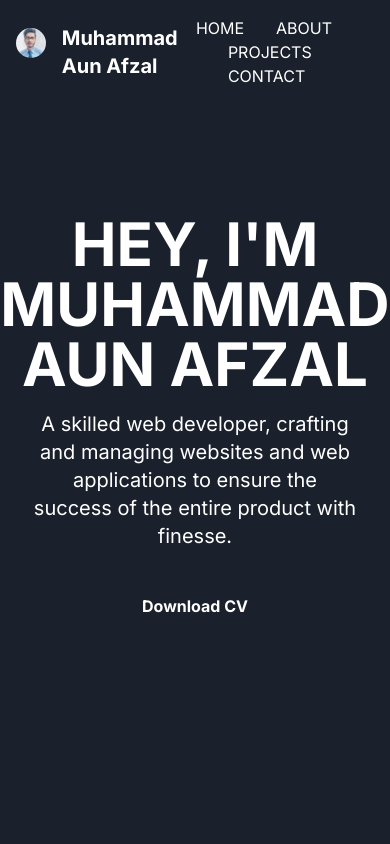
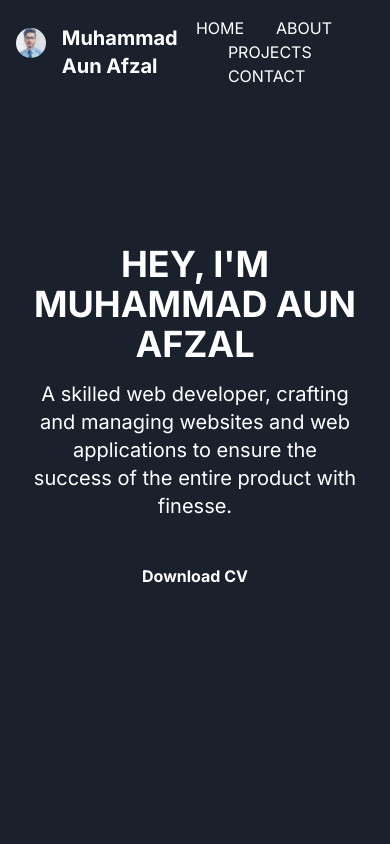
Before and after one commit to AunAfzal/Portfolio, a Next.js app: page / in a window 390 px wide. Shown: the top 844 px of the page. Built offline with nearby package versions, Linux system fonts and the light colour scheme.

Commit message:
hero fixed

```diff
--- a/app/components/hero/page.js
+++ b/app/components/hero/page.js
@@ -1,7 +1,9 @@
 export default function Hero() {
     return (
       <section id="hero" className="h-screen flex flex-col justify-center items-center bg-primary text-white text-center p-8">
-        <h1 className="text-6xl font-bold font-poppins mb-4 animate-fadeIn">HEY, I'M <span className="text-accent">MUHAMMAD AUN AFZAL</span></h1>
+        <h1 className="text-4xl sm:text-5xl md:text-6xl font-bold font-poppins mb-4 animate-fadeIn">
+          HEY, I'M <span className="text-accent">MUHAMMAD AUN AFZAL</span>
+        </h1>
         <p className="text-xl mb-8 animate-fadeIn">A skilled web developer, crafting and managing websites and web applications to ensure the success of the entire product with finesse.</p>
         <a href="/Muhammad Aun Afzal_Resume.pdf" download className="bg-accent text-white px-6 py-3 rounded-full font-bold hover:bg-blue-600 transition animate-fadeIn">
           Download CV
```
